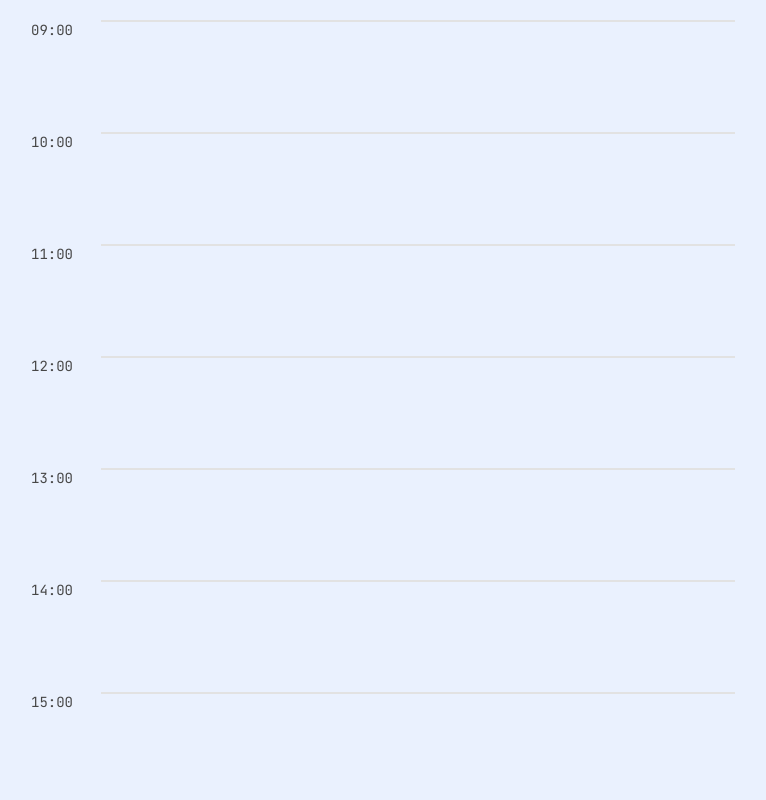
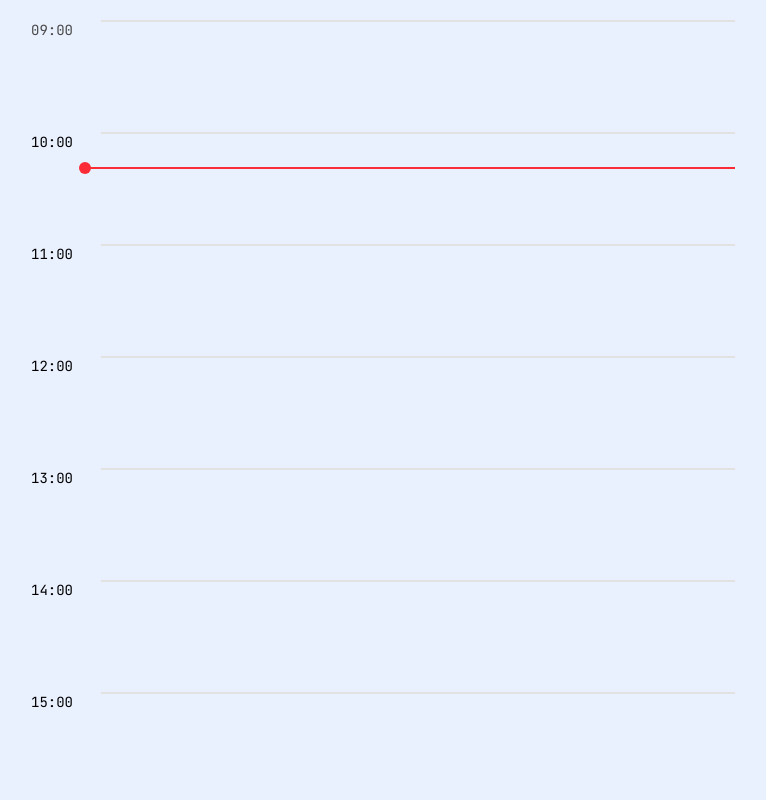
Before and after one commit to dixheptagon/get-it-done, a Next.js app: page / in a window 1280 px wide. Shown: the part 1160-1960 px from the top of the page, without its empty margins (449-1215 px from the left). Built offline with nearby package versions, Linux system fonts and the light colour scheme.

Commit message:
feat(todo/desktopTodoTaskPanel): enhance mobile and desktop panels with improved task display and filtering

```diff
--- a/components/infobar/mobileInfoBar.tsx
+++ b/components/infobar/mobileInfoBar.tsx
@@ -13,7 +13,14 @@ export function MobileInfobar() {
 
       <div className="flex items-baseline justify-between">
         <h1 className="text-3xl font-bold">Workspace</h1>
-        <h5 className="font-jetbrains-mono text-xs">65% DONE</h5>
+        <div className="flex items-center gap-3">
+          <h5 className="font-jetbrains-mono bg-primary-800 text-primary-0 rounded-xs p-1 text-xs">
+            65% DONE
+          </h5>
+          <h5 className="font-jetbrains-mono border-primary-200 text-primary-800 border p-1 text-xs uppercase">
+            8 Task Left
+          </h5>
+        </div>
       </div>
 
       <div className="py-3">
--- a/components/todoPanel/desktopPanel.tsx
+++ b/components/todoPanel/desktopPanel.tsx
@@ -1,11 +1,25 @@
 "use client";
 
 import { HOURS_LOG } from "@/constants/hoursLog";
-import { formattedDate } from "@/lib/dateFormatter";
+import { useCurrentTime } from "@/hooks/useCurrentTime";
+import { useHourPanelHeights } from "@/hooks/useHourPanelHeights";
+import { formattedDate, formatTime } from "@/lib/dateFormatter";
 import { useTodoStore } from "@/store/useTodoStore";
+import { CurrentTimeTracker } from "./currentTimeTracker";
+import { useShallow } from "zustand/react/shallow";
+import clsx from "clsx";
+import { FaRegClock } from "react-icons/fa";
 
 export function DesktopPanel() {
   const selectedDate = useTodoStore((state) => state.selectedDate);
+  const todos = useTodoStore(
+    useShallow((state) =>
+      state.todos.filter((todo) => todo.date === state.selectedDate),
+    ),
+  );
+
+  const { activeHour, progress } = useCurrentTime(60000);
+  const { hourPanelRef, hourHeightPanel } = useHourPanelHeights([todos]);
 
   return (
     <div className="px-20 py-6">
@@ -17,15 +31,80 @@ export function DesktopPanel() {
       </div>
 
       <div>
-        {HOURS_LOG.map((hour) => (
-          <div key={hour} className="grid min-h-28 grid-cols-[70px_1fr]">
-            <div className="font-jetbrains-mono text-primary-500 text-sm">
-              {hour}
+        {HOURS_LOG.map((hour) => {
+          const hourTodos = todos.filter((todo) => todo.startTime === hour);
+
+          const sectionHeight = hourHeightPanel[hour] || 0;
+
+          return (
+            <div
+              key={hour}
+              ref={(el) => {
+                hourPanelRef.current[hour] = el;
+              }}
+              className="relative grid min-h-28 grid-cols-[70px_1fr]"
+            >
+              <div
+                className={clsx(
+                  "font-jetbrains-mono text-primary-500 text-sm",
+                  activeHour <= hour && "text-primary-800",
+                )}
+              >
+                {hour}
+              </div>
+
+              {hour === activeHour && (
+                <CurrentTimeTracker
+                  sectionHeight={sectionHeight}
+                  progress={progress}
+                />
+              )}
+
+              <div
+                className={clsx(
+                  "border-primary-200 border-t-2",
+                  "grid w-full grid-cols-[repeat(auto-fit,minmax(280px,1fr))] gap-2",
+                )}
+              >
+                {hourTodos.map((todo) => {
+                  return (
+                    <div
+                      key={todo.id}
+                      className={clsx(
+                        "bg-primary-0 text-primary-800 font-inter flex cursor-pointer flex-col space-y-2 rounded-xs p-2 shadow-md",
+                        todo.endTime < formatTime(new Date()) && "opacity-45",
+                      )}
+                    >
+                      <p className="pr-4 text-base font-semibold">
+                        {todo.title}
+                      </p>
+
+                      <p className="text-primary-600 line-clamp-3 text-sm">
+                        {todo.description}
+                      </p>
+
+                      <div className="mt-auto flex items-center justify-between">
+                        <div className="font-jetbrains-mono flex items-center gap-2 text-xs font-bold">
+                          <FaRegClock className="h-3 w-3" />
+                          <div className="flex gap-1">
+                            <p>{todo.startTime}</p>
+                            <span>-</span>
+                            <p>{todo.endTime}</p>
+                          </div>
+                        </div>
+                        {todo.isImportant && (
+                          <p className="font-jetbrains-mono bg-primary-800 text-primary-0 w-fit p-1 text-xs uppercase">
+                            Urgent
+                          </p>
+                        )}
+                      </div>
+                    </div>
+                  );
+                })}
+              </div>
             </div>
-
-            <div className="border-primary-200 border-t-2"></div>
-          </div>
-        ))}
+          );
+        })}
       </div>
     </div>
   );
--- a/components/todoPanel/mobilePanel.tsx
+++ b/components/todoPanel/mobilePanel.tsx
@@ -7,11 +7,16 @@ import { useTodoStore } from "@/store/useTodoStore";
 import clsx from "clsx";
 import { FaRegClock } from "react-icons/fa";
 import { CurrentTimeTracker } from "./currentTimeTracker";
+import { useShallow } from "zustand/react/shallow";
 
 export function MobilePanel() {
-  // TODO: filter todos by date, use get in todoStore
-  const todos = useTodoStore((state) => state.todos);
-  const { activeHour, progress } = useCurrentTime();
+  const todos = useTodoStore(
+    useShallow((state) =>
+      state.todos.filter((todo) => todo.date === state.selectedDate),
+    ),
+  );
+
+  const { activeHour, progress } = useCurrentTime(60000);
   const { hourPanelRef, hourHeightPanel } = useHourPanelHeights([todos]);
 
   return (
@@ -30,7 +35,7 @@ export function MobilePanel() {
               }}
               className={clsx(
                 "font-jetbrains-mono text-primary-500 relative flex min-h-32 gap-4 text-sm",
-                activeHour < hour && "text-primary-800",
+                activeHour <= hour && "text-primary-800",
               )}
             >
               <p>{hour}</p>
@@ -52,7 +57,9 @@ export function MobilePanel() {
                         todo.endTime < formatTime(new Date()) && "opacity-45",
                       )}
                     >
-                      <p className="text-base font-semibold">{todo.title}</p>
+                      <p className="pr-4 text-base font-semibold">
+                        {todo.title}
+                      </p>
 
                       <p className="text-primary-600 line-clamp-3 text-sm">
                         {todo.description}
--- a/hooks/useCurrentTime.ts
+++ b/hooks/useCurrentTime.ts
@@ -9,7 +9,10 @@ export function useCurrentTime(intervalMs = 10000) {
     return () => clearInterval(interval);
   }, [intervalMs]);
 
-  const activeHour = current.getHours().toString().padStart(2, "0") + ":00";
+  const activeHour =
+    current.getHours() === 23
+      ? "23:59"
+      : current.getHours().toString().padStart(2, "0") + ":00";
   const progress = current.getMinutes() / 60;
 
   return { current, activeHour, progress };
--- a/store/useTodoStore.ts
+++ b/store/useTodoStore.ts
@@ -9,6 +9,7 @@ type TodoValues = TodoFormValues & {
 type TodoStore = {
   selectedDate: string;
   todos: TodoValues[];
+  getSelectedDateTodos: () => TodoValues[];
 };
 
 const useTodoStore = create<TodoStore>()(
@@ -17,6 +18,15 @@ const useTodoStore = create<TodoStore>()(
       selectedDate: new Date().toISOString().split("T")[0],
 
       todos: [],
+
+      getSelectedDateTodos: () => {
+        const targetDate = get().selectedDate;
+        return get().todos.filter(
+          (todo) =>
+            todo.startTime.slice(0, 10) === targetDate &&
+            todo.endTime.slice(0, 10) === targetDate,
+        );
+      },
     }),
     {
       name: "todo-store",
```
